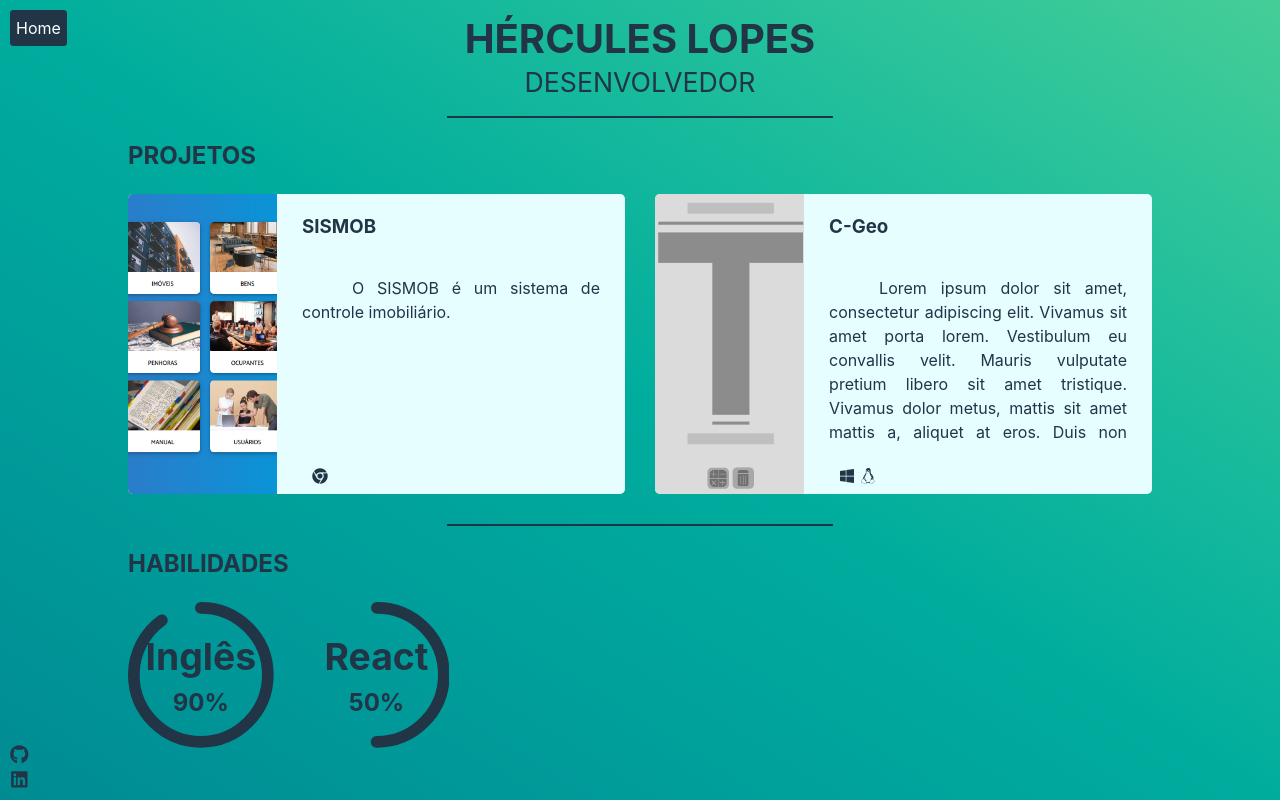
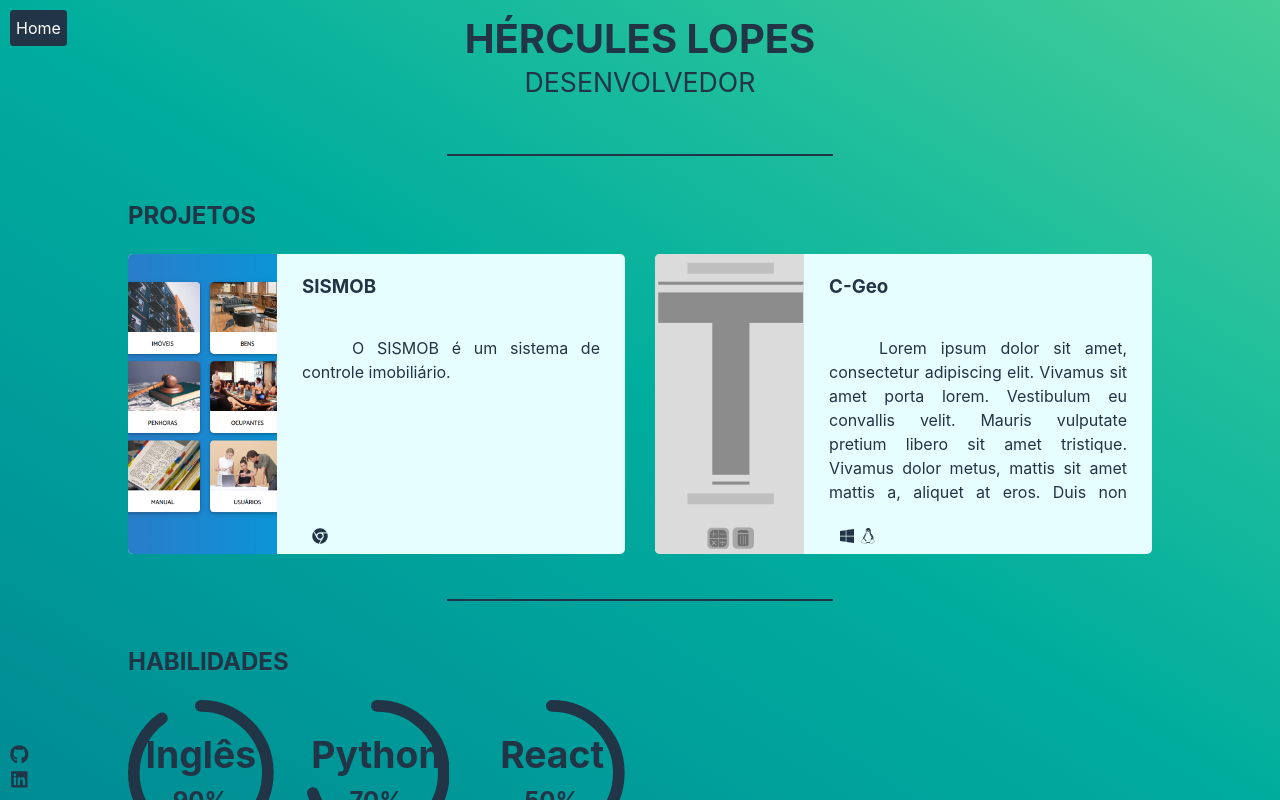
Before and after one commit to herculeslopes/herculeslopes.github.io, a React (Vite) app: page /#/home in a window 1280 px wide. Built offline with nearby package versions, Linux system fonts and the light colour scheme.

Commit message:
presentation component

```diff
--- /dev/null
+++ b/src/Components/Presentation.jsx
@@ -0,0 +1,10 @@
+const Presentation = () => {
+  return <>
+    <section className="presentation">
+      <h1>HÉRCULES LOPES</h1>
+      <h2>DESENVOLVEDOR</h2>
+    </section>
+  </>
+}
+
+export default Presentation;
--- a/src/Pages/Home.jsx
+++ b/src/Pages/Home.jsx
@@ -1,25 +1,35 @@
+import Presentation from '../Components/Presentation';
 import Projects from "../Containers/Projects";
 import Skills from '../Containers/Skills';
 
 
 const Home = () => {
 
+  const divideSections = (...sections) => {
+    return sections.reduce((acc, current, index) => {
+      if (index !== sections.length - 1) {
+        acc.push(current, <hr />)
+      } else {
+        acc.push(current)
+      }
+      return acc;
+    }, []);
+
+  }
+
   return <>
     <div className="home">
-      <section className="presentation">
-        <h1>HÉRCULES LOPES</h1>
-        <h2>DESENVOLVEDOR</h2>
-      </section>
+      {/* <Presentation />
+      <hr />
+      <Projects />
+      <hr />
+      <Skills /> */}
 
-      <hr />
-
-      <Projects />
-
-      <hr />
-
-
-      <Skills />
-
+      {divideSections(
+        <Presentation />,
+        <Projects />,
+        <Skills />,
+      )}
       {/* <hr /> */}
 
       {/* <section>
--- a/src/data/skills.json
+++ b/src/data/skills.json
@@ -6,6 +6,12 @@
         "description": "Inglês fluente"
     },
     {
+        "name": "Python",
+        "category": "Programming Language",
+        "percentage": "70",
+        "description": "Uso avançado"
+    },
+    {
         "name": "React",
         "category": "Javascript Framework",
         "percentage": "50",
--- a/src/index.css
+++ b/src/index.css
@@ -139,6 +139,12 @@ p {
   display: flex;
 }
 
+.home {
+  display: flex;
+  flex-flow: column;
+  gap: 15px;
+}
+
 a {
   color: inherit;
 }
@@ -209,6 +215,9 @@ hr {
   width: 0;
   overflow: hidden;
   white-space: nowrap;
+}
+.socials .links a div:hover {
+  color: black;
 }
 .socials .links a:hover div {
   width: 100%;
--- a/src/sass/index.scss
+++ b/src/sass/index.scss
@@ -97,6 +97,11 @@ p {
     // justify-content: space-between;
 }
 
+.home {
+    display: flex;
+    flex-flow: column;
+    gap: 15px;
+}
 
 a {
     color: inherit;
@@ -148,9 +153,13 @@ a {
 
 hr {
     margin-top: 30px;
+
     width: 30%;
     border: 1px solid #213547;
 }
+
+
+
 
 .socials {
     position: fixed;
@@ -187,6 +196,10 @@ hr {
                 width: 0;
                 overflow: hidden;
                 white-space: nowrap;
+
+                &:hover {
+                    color: black;
+                }
             }
 
             &:hover {
```
Also changed, not shown: 1 other file (tests, documents, lock files or other folders).
